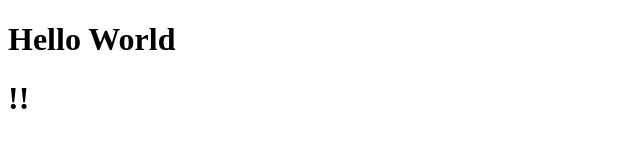
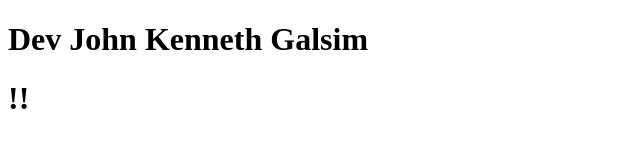
Before and after one commit to Jgalsim1/Dev, a plain HTML site: page index.html in a window 1280 px wide. Shown: the whole page, without its empty margins (0-640 px from the left). Drawn offline with Linux system fonts and the light colour scheme.

Commit message:
Update index.html

```diff
--- a/index.html
+++ b/index.html
@@ -3,10 +3,10 @@
 <head>
     <meta charset="UTF-8">
     <meta name="viewport" content="width=device-width, initial-scale=1.0">
-    <title>John Kenneth Galsim</title>
+    <title>Development</title>
 </head>
 <body>
-    <h1>Hello World</h1>
+    <h1>Dev John Kenneth Galsim</h1>
     <h1>!!</h1>
 </body>
 </html>
```
